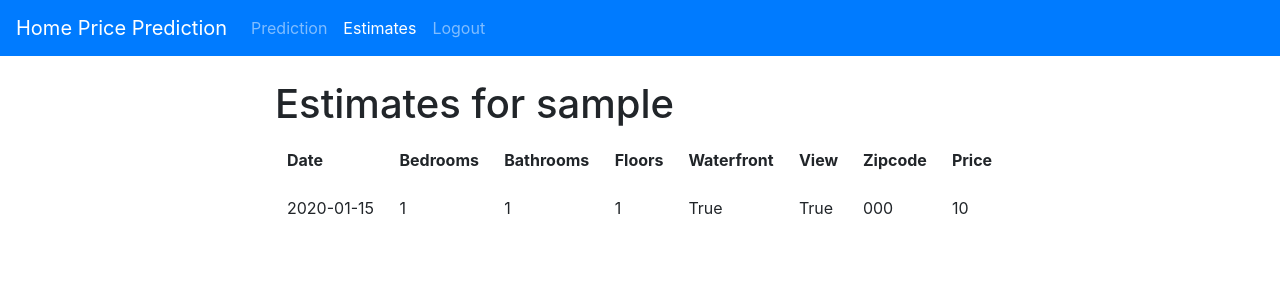
After one commit to corey-fontenot/kc_house_prediction, a Flask app: page /estimates in a window 1280 px wide. The commit adds this page. Shown: the top 300 px of the page. Run offline with Flask 2, Linux system fonts and the light colour scheme; a user stored in the database is signed in; tables that the repository leaves empty hold one stand-in row (values such as "Sample post"); some libraries are stand-ins or nearby versions.

Commit message:
Add functionality for users to see a table of their price estimates

```diff
--- a/app/routes.py
+++ b/app/routes.py
@@ -36,16 +36,20 @@ def index():
             'waterfront': form.waterfront.data,
             'view': form.view.data,
             'zipcode': form.zipcode.data,
-            'result': "${:}".format(int(result[0]))
+            'price': "${:}".format(int(result[0]))
         }
         return render_template('results.html', title="Results", result=result)
 
     return render_template('index.html', title="Home Price Estimator", form=form)
 
 
-@app.route('/results')
-def results():
-    pass
+@app.route('/results/<estimate_id>')
+@login_required
+def results(estimate_id):
+
+    result = Estimate.query.filter_by(id=estimate_id).first()
+
+    return render_template('results.html', result=result)
 
 
 @app.route('/dashboard')
@@ -58,9 +62,9 @@ def dashboard():
 @app.route('/login', methods=['GET', 'POST'])
 def login():
 
-    # if user is already logged in they are redirected to the dashboard page
+    # if user is already logged in they are redirected to the estimates page
     if current_user.is_authenticated:
-        return redirect(url_for('dashboard'))
+        return redirect(url_for('estimates'))
     form = LoginForm()
 
     # if form data is valid and username/password are correct the user is logged in
@@ -80,7 +84,7 @@ def login():
 
         # Sets page to dashboard if a page is not specified or url is not relative
         if not next_page or url_parse(next_page).netloc != '':
-            next_page = url_for('dashboard')
+            next_page = url_for('estimates')
         flash('You have successfully logged in')
         return redirect(next_page)
     return render_template('login.html', title='Sign In', form=form)
@@ -142,4 +146,11 @@ def save_estimate():
 
     flash("Your estimate has been saved")
 
-    return redirect(url_for('dashboard'))
+    return redirect(url_for('estimates'))
+
+
+@app.route('/estimates')
+@login_required
+def estimates():
+    user_estimates = Estimate.query.filter_by(user_id=current_user.id)
+    return render_template('estimates.html', estimates=user_estimates)
--- /dev/null
+++ b/app/static/js/scripts.js
@@ -0,0 +1,5 @@
+jQuery(document).ready(function($) {
+    $(".clickable-row").click(function() {
+        window.location = $(this).data("href");
+    });
+});
--- a/app/templates/base.html
+++ b/app/templates/base.html
@@ -25,10 +25,10 @@
       </button>
       <div class="collapse navbar-collapse" id="navbarNavAltMarkup">
         <div class="navbar-nav">
-          <a class="nav-link active" href="{{ url_for('index') }}">Prediction<span class="sr-only">(current)</span></a>
-          <a class="nav-link" href="{{ url_for('dashboard') }}">Dashboard</a>
+          <a class="nav-link {% if active_page == 'index' %} active {% endif %}" href="{{ url_for('index') }}">Prediction<span class="sr-only">(current)</span></a>
+          <a class="nav-link {% if active_page == 'estimates' %} active {% endif %}" href="{{ url_for('estimates') }}">Estimates</a>
           {% if current_user.is_anonymous %}
-          <a class="nav-link" href="{{ url_for('login') }}">Login</a>
+          <a class="nav-link {% if active_page == 'login' %} active {% endif %}" href="{{ url_for('login') }}">Login</a>
           {% else %}
           <a class="nav-link" href="{{ url_for('logout') }}">Logout</a>
           {% endif %}
@@ -68,5 +68,6 @@
     <script src="https://code.jquery.com/jquery-3.5.1.slim.min.js" integrity="sha384-DfXdz2htPH0lsSSs5nCTpuj/zy4C+OGpamoFVy38MVBnE+IbbVYUew+OrCXaRkfj" crossorigin="anonymous"></script>
     <script src="https://cdn.jsdelivr.net/npm/popper.js@1.16.1/dist/umd/popper.min.js" integrity="sha384-9/reFTGAW83EW2RDu2S0VKaIzap3H66lZH81PoYlFhbGU+6BZp6G7niu735Sk7lN" crossorigin="anonymous"></script>
     <script src="https://stackpath.bootstrapcdn.com/bootstrap/4.5.2/js/bootstrap.min.js" integrity="sha384-B4gt1jrGC7Jh4AgTPSdUtOBvfO8shuf57BaghqFfPlYxofvL8/KUEfYiJOMMV+rV" crossorigin="anonymous"></script>
+    <script src="{{ url_for('static', filename='js/scripts.js') }}"></script>
   </body>
 </html>
--- a/app/templates/dashboard.html
+++ b/app/templates/dashboard.html
@@ -1,5 +1,5 @@
 {% extends 'base.html' %}
 
 {% block content %}
-Dashboard page
+
 {% endblock %}
--- /dev/null
+++ b/app/templates/estimates.html
@@ -0,0 +1,43 @@
+{% extends 'base.html' %}
+{% set active_page = "estimates" %}
+
+{% block content %}
+<div class="row">
+    <div class="col-md-8 offset-md-2">
+        <h1>Estimates for {{ current_user.username }}</h1>
+    </div>
+</div>
+<div class="row">
+    <div class="col-md-8 offset-md-2">
+        <table class="table table-borderless">
+            <thead>
+                <tr>
+                    <th scope="col">Date</th>
+                    <th scope="col">Bedrooms</th>
+                    <th scope="col">Bathrooms</th>
+                    <th scope="col">Floors</th>
+                    <th scope="col">Waterfront</th>
+                    <th scope="col">View</th>
+                    <th scope="col">Zipcode</th>
+                    <th scope="col">Price</th>
+                </tr>
+            </thead>
+            <tbody>
+            {% for estimate in estimates %}
+                <tr class="clickable-row"
+                    data-href="{{ url_for('results', estimate_id=estimate.id)}}">
+                    <td>{{ estimate.date }}</td>
+                    <td>{{ estimate.bedrooms }}</td>
+                    <td>{{ estimate.bathrooms }}</td>
+                    <td>{{ estimate.floors }}</td>
+                    <td>{{ estimate.waterfront }}</td>
+                    <td>{{ estimate.view }}</td>
+                    <td>{{ estimate.zipcode }}</td>
+                    <td>{{ estimate.price }}</td>
+                </tr>
+            {% endfor %}
+            </tbody>
+        </table>
+    </div>
+</div>
+{% endblock %}
--- a/app/templates/index.html
+++ b/app/templates/index.html
@@ -1,4 +1,5 @@
 {% extends 'base.html' %}
+{% set active_page = "index" %}
 
 {% block content %}
     <div class="row">
--- a/app/templates/login.html
+++ b/app/templates/login.html
@@ -1,4 +1,5 @@
 {% extends 'base.html' %}
+{% set active_page = 'login' %}
 
 {% block content %}
     <div class="row">
```
Also changed, not shown: app/templates/analysis.html (+5 -10 lines), app/templates/results.html (+14 -1 lines), app/static/img/rf_pred_actual.png, app/static/img/rf_reg_scatter.png, 1 other file.
